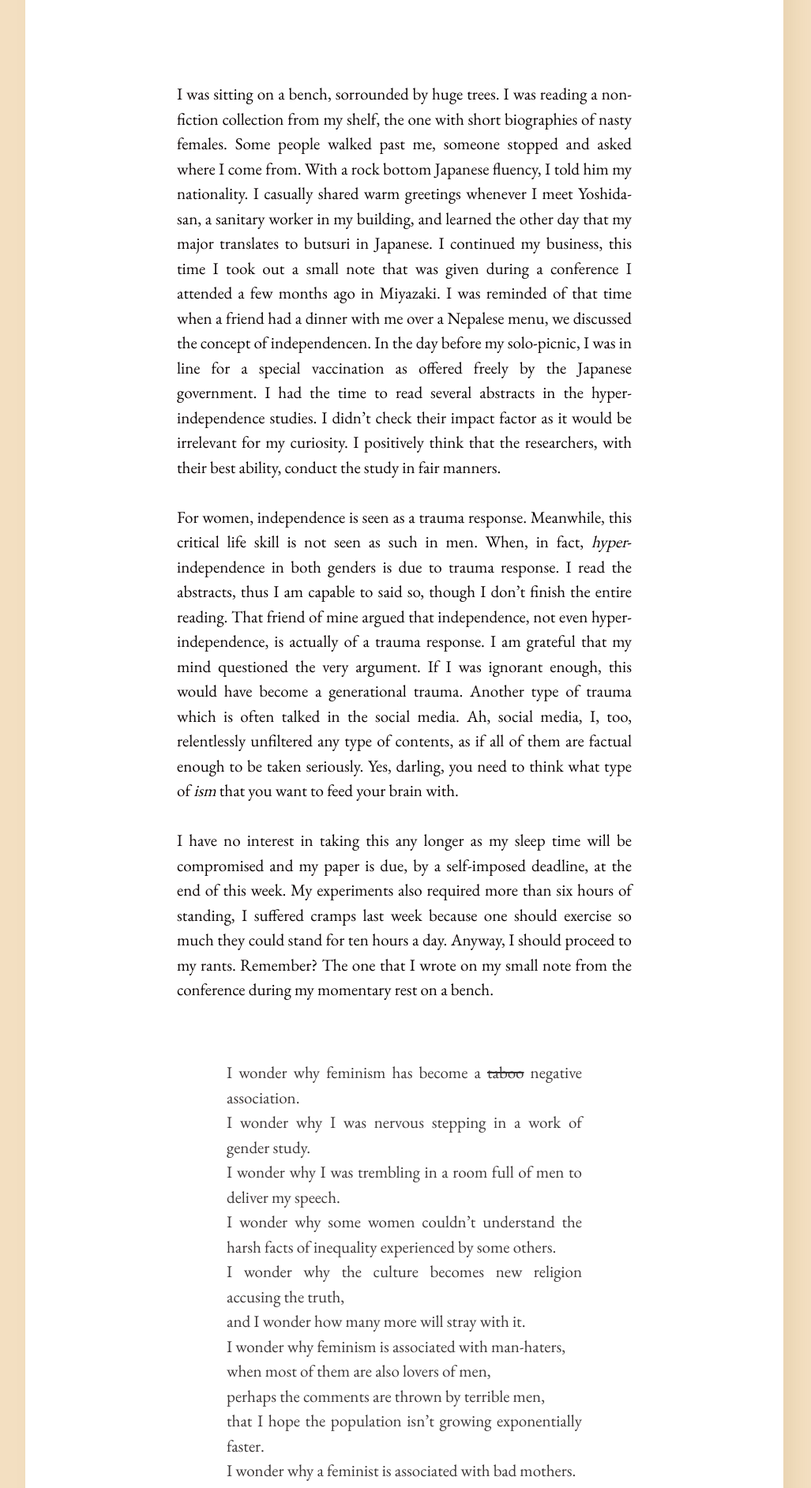
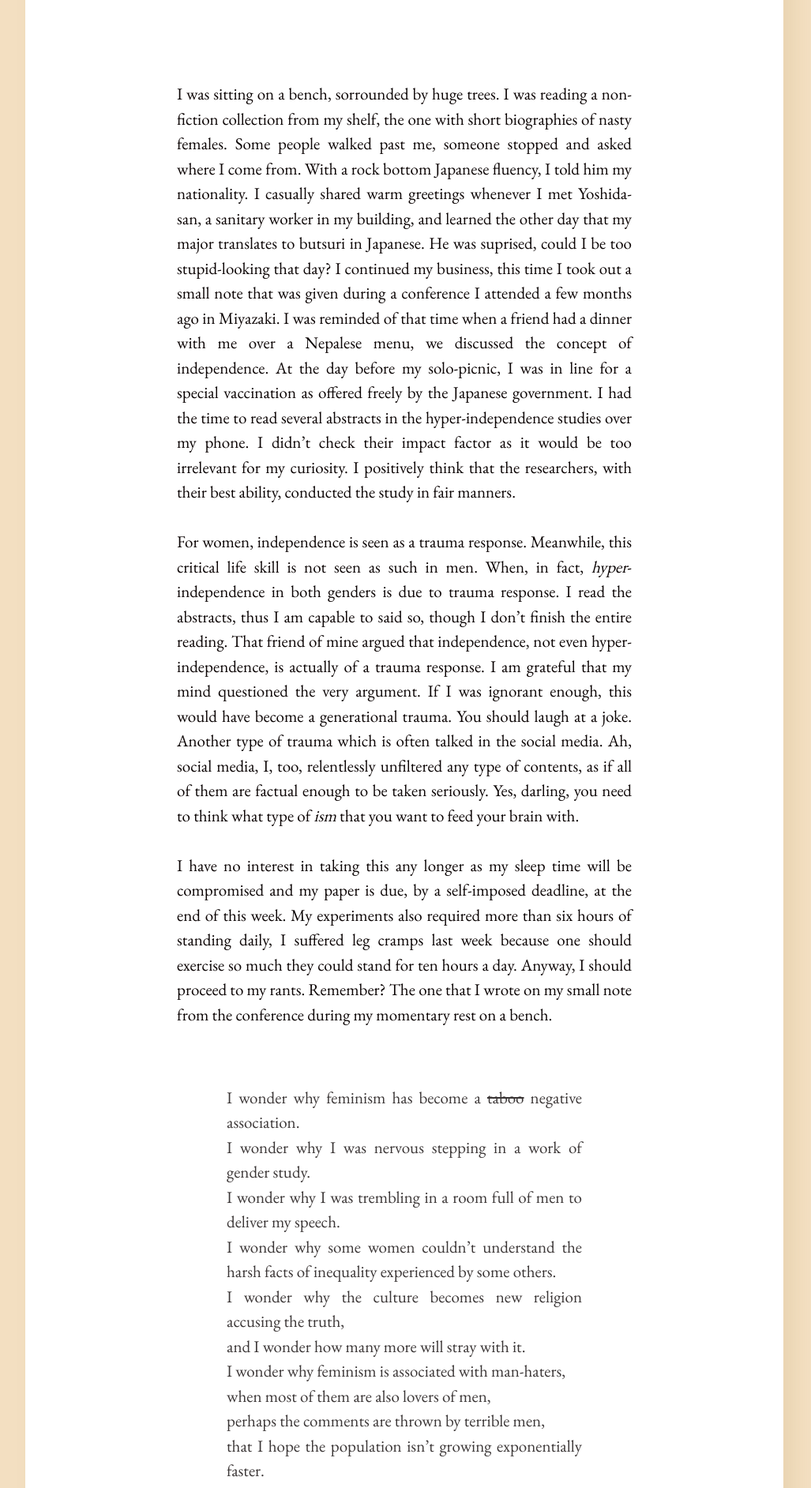
Before and after one commit to laviediu/laviediu.github.io, a Jekyll site: the page built from _posts/2025-05-24-rudimentary-bench-lapse.md, in a window 1280 px wide. Shown: the part 401-2285 px from the top of the page at 79% size, without its empty margins (128-1155 px from the left). Built offline with Jekyll 4.4.1, drawn with Linux system fonts in a browser that asks for light colours; some of the changed text lies outside the part shown.

Commit message:
Update 2025-05-24-rudimentary-bench-lapse.md

```diff
--- a/_posts/2025-05-24-rudimentary-bench-lapse.md
+++ b/_posts/2025-05-24-rudimentary-bench-lapse.md
@@ -6,11 +6,11 @@ date: 2025-05-24
 categories: memento
 ---
 
-I was sitting on a bench, sorrounded by huge trees. I was reading a non-fiction collection from my shelf, the one with short biographies of nasty females. Some people walked past me, someone stopped and asked where I come from. With a rock bottom Japanese fluency, I told him my nationality. I casually shared warm greetings whenever I meet Yoshida-san, a sanitary worker in my building, and learned the other day that my major translates to butsuri in Japanese. I continued my business, this time I took out a small note that was given during a conference I attended a few months ago in Miyazaki. I was reminded of that time when a friend had a dinner with me over a Nepalese menu, we discussed the concept of independencen. In the day before my solo-picnic, I was in line for a special vaccination as offered freely by the Japanese government. I had the time to read several abstracts in the hyper-independence studies. I didn't check their impact factor as it would be irrelevant for my curiosity. I positively think that the researchers, with their best ability, conduct the study in fair manners. <br>
+I was sitting on a bench, sorrounded by huge trees. I was reading a non-fiction collection from my shelf, the one with short biographies of nasty females. Some people walked past me, someone stopped and asked where I come from. With a rock bottom Japanese fluency, I told him my nationality. I casually shared warm greetings whenever I met Yoshida-san, a sanitary worker in my building, and learned the other day that my major translates to butsuri in Japanese. He was suprised, could I be too stupid-looking that day? I continued my business, this time I took out a small note that was given during a conference I attended a few months ago in Miyazaki. I was reminded of that time when a friend had a dinner with me over a Nepalese menu, we discussed the concept of independence. At the day before my solo-picnic, I was in line for a special vaccination as offered freely by the Japanese government. I had the time to read several abstracts in the hyper-independence studies over my phone. I didn't check their impact factor as it would be too irrelevant for my curiosity. I positively think that the researchers, with their best ability, conducted the study in fair manners. <br>
 <br>
-For women, independence is seen as a trauma response. Meanwhile, this critical life skill is not seen as such in men. When, in fact, *hyper*-independence in both genders is due to trauma response. I read the abstracts, thus I am capable to said so, though I don't finish the entire reading. That friend of mine argued that independence, not even hyper-independence, is actually of a trauma response. I am grateful that my mind questioned the very argument. If I was ignorant enough, this would have become a generational trauma. Another type of trauma which is often talked in the social media. Ah, social media, I, too, relentlessly unfiltered any type of contents, as if all of them are factual enough to be taken seriously. Yes, darling, you need to think what type of *ism* that you want to feed your brain with. <br>
+For women, independence is seen as a trauma response. Meanwhile, this critical life skill is not seen as such in men. When, in fact, *hyper*-independence in both genders is due to trauma response. I read the abstracts, thus I am capable to said so, though I don't finish the entire reading. That friend of mine argued that independence, not even hyper-independence, is actually of a trauma response. I am grateful that my mind questioned the very argument. If I was ignorant enough, this would have become a generational trauma. You should laugh at a joke. Another type of trauma which is often talked in the social media. Ah, social media, I, too, relentlessly unfiltered any type of contents, as if all of them are factual enough to be taken seriously. Yes, darling, you need to think what type of *ism* that you want to feed your brain with. <br>
 <br>
-I have no interest in taking this any longer as my sleep time will be compromised and my paper is due, by a self-imposed deadline, at the end of this week. My experiments also required more than six hours of standing, I suffered cramps last week because one should exercise so much they could stand for ten hours a day. Anyway, I should proceed to my rants. Remember? The one that I wrote on my small note from the conference during my momentary rest on a bench.<br>
+I have no interest in taking this any longer as my sleep time will be compromised and my paper is due, by a self-imposed deadline, at the end of this week. My experiments also required more than six hours of standing daily, I suffered leg cramps last week because one should exercise so much they could stand for ten hours a day. Anyway, I should proceed to my rants. Remember? The one that I wrote on my small note from the conference during my momentary rest on a bench.<br>
 <br>
 > I wonder why feminism has become a ~~taboo~~ negative association.<br>
 > I wonder why I was nervous stepping in a work of gender study.<br>
```
Also changed, not shown: other parts of _posts/2025-05-24-rudimentary-bench-lapse.md (+1 -1 lines).
